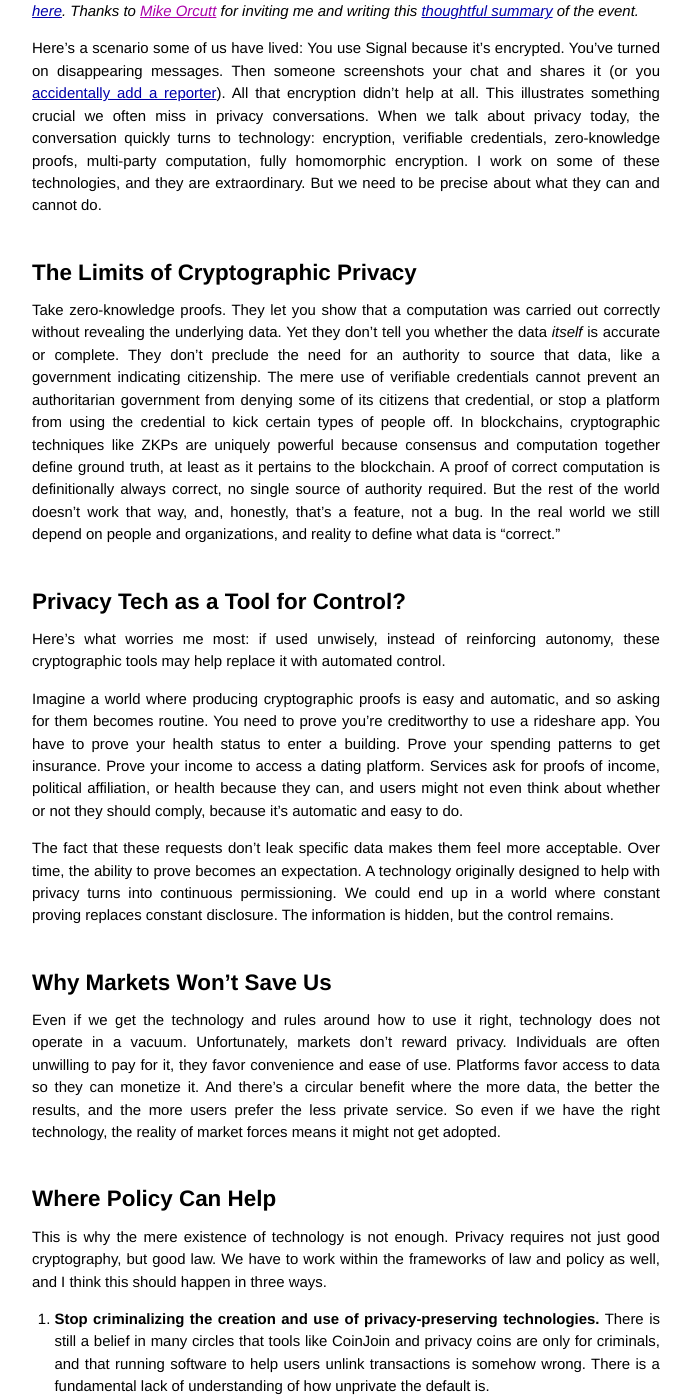
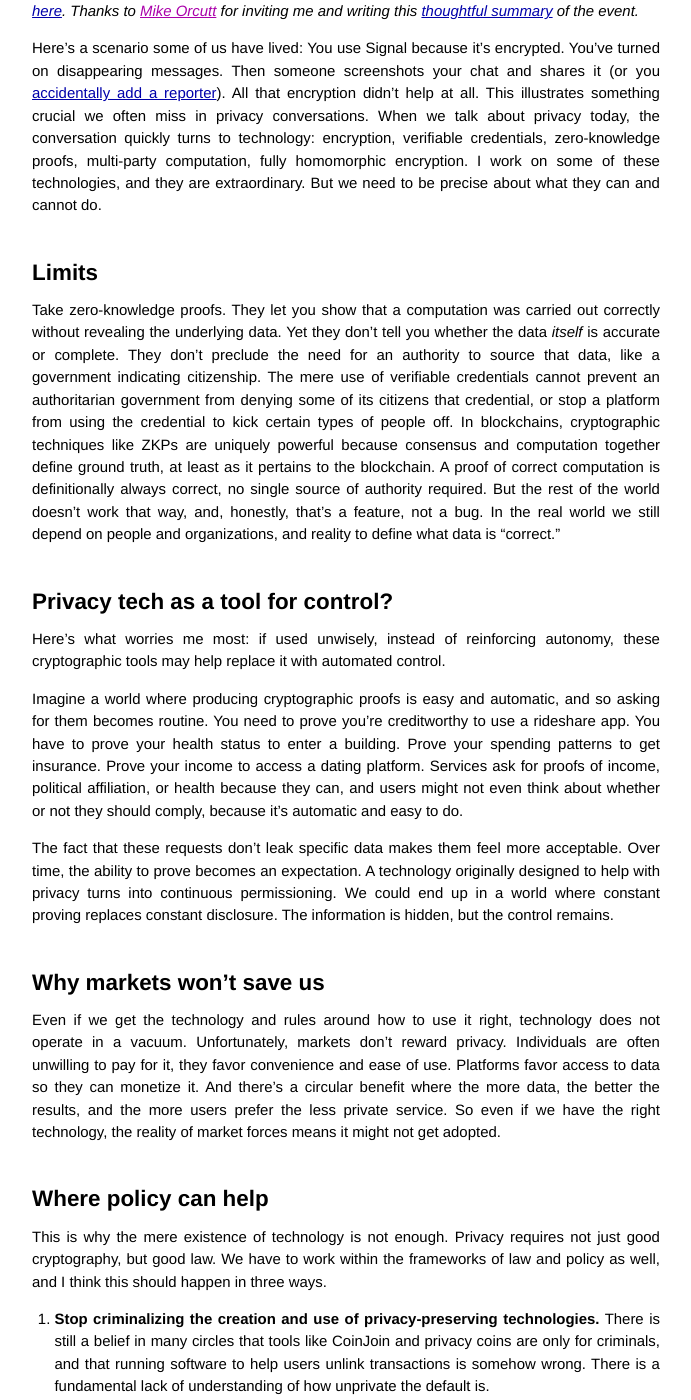
Before and after one commit to narula/narula.github.io, a Jekyll site: the page built from _posts/2025-12-14-the-limits-of-cryptographic-privacy.md, in a window 1280 px wide and 1400 px high, scrolled down 254 px. Shown: the whole window, without its empty margins (294-985 px from the left). Built offline with Jekyll 4.4.1, drawn with Linux system fonts in a browser that asks for light colours; comment, search, counter and statistics services are not loaded.

Commit message:
nit on capitalization

```diff
--- a/_posts/2025-12-14-the-limits-of-cryptographic-privacy.md
+++ b/_posts/2025-12-14-the-limits-of-cryptographic-privacy.md
@@ -28,7 +28,7 @@ computation, fully homomorphic encryption. I work on some of these
 technologies, and they are extraordinary. But we need to be precise
 about what they can and cannot do.
 
-# The Limits of Cryptographic Privacy
+# Limits
 
 Take zero-knowledge proofs. They let you show that a computation was
 carried out correctly without revealing the underlying data.  Yet they
@@ -47,7 +47,7 @@ honestly, that's a feature, not a bug. In the real world we still
 depend on people and organizations, and reality to define what data is
 "correct."
 
-# Privacy Tech as a Tool for Control?
+# Privacy tech as a tool for control?
 
 Here's what worries me most: if used unwisely, instead of reinforcing
 autonomy, these cryptographic tools may help replace it with automated
@@ -69,7 +69,7 @@ turns into continuous permissioning. We could end up in a world where
 constant proving replaces constant disclosure. The information is
 hidden, but the control remains.
 
-# Why Markets Won't Save Us
+# Why markets won't save us
 
 Even if we get the technology and rules around how to use it right,
 technology does not operate in a vacuum. Unfortunately, markets don't
@@ -80,7 +80,7 @@ data, the better the results, and the more users prefer the less
 private service.  So even if we have the right technology, the reality
 of market forces means it might not get adopted.
 
-# Where Policy Can Help
+# Where policy can help
 
 This is why the mere existence of technology is not enough. Privacy
 requires not just good cryptography, but good law. We have to work
```
